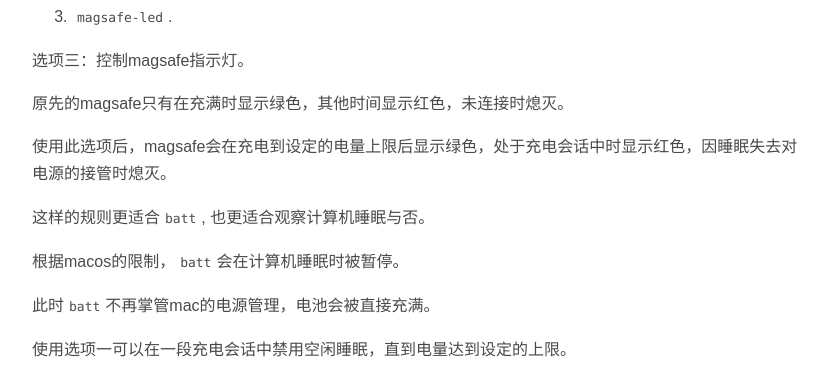
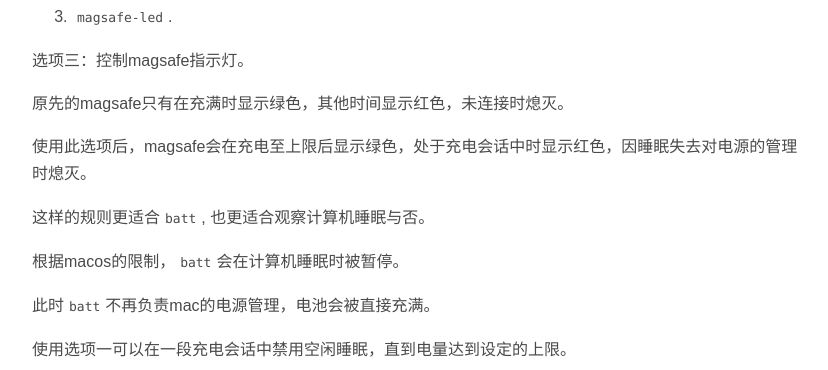
Before and after one commit to arinsong2001/arinsong2001.github.io, a plain HTML site: page 2025/08/12/How-to-charge-up-to-a-limit-with-the-lib-closed/index.html in a window 1280 px wide. Shown: the part 2089-2459 px from the top of the page, without its empty margins (344-1172 px from the left). Drawn offline with Linux system fonts and the light colour scheme; a small style sheet from the web is missing.

Commit message:
Site updated: 2025-08-13 10:46:14

```diff
--- a/2025/08/12/How-to-charge-up-to-a-limit-with-the-lib-closed/index.html
+++ b/2025/08/12/How-to-charge-up-to-a-limit-with-the-lib-closed/index.html
@@ -126,10 +126,10 @@
 </ol>
 <p>选项三：控制magsafe指示灯。</p>
 <p>原先的magsafe只有在充满时显示绿色，其他时间显示红色，未连接时熄灭。</p>
-<p>使用此选项后，magsafe会在充电到设定的电量上限后显示绿色，处于充电会话中时显示红色，因睡眠失去对电源的接管时熄灭。</p>
+<p>使用此选项后，magsafe会在充电至上限后显示绿色，处于充电会话中时显示红色，因睡眠失去对电源的管理时熄灭。</p>
 <p>这样的规则更适合<code>batt</code>, 也更适合观察计算机睡眠与否。</p>
 <p>根据macos的限制，<code>batt</code>会在计算机睡眠时被暂停。</p>
-<p>此时<code>batt</code>不再掌管mac的电源管理，电池会被直接充满。</p>
+<p>此时<code>batt</code>不再负责mac的电源管理，电池会被直接充满。</p>
 <p>使用选项一可以在一段充电会话中禁用空闲睡眠，直到电量达到设定的上限。</p>
 <p>但仍存在问题：会话结束一段时间后仍会触发空闲睡眠从而继续充电，并且无法主动睡眠。</p>
 <p>为了解决这些问题，作者引入了选项二。</p>
```
Also changed, not shown: index.html (+2 -2 lines).
